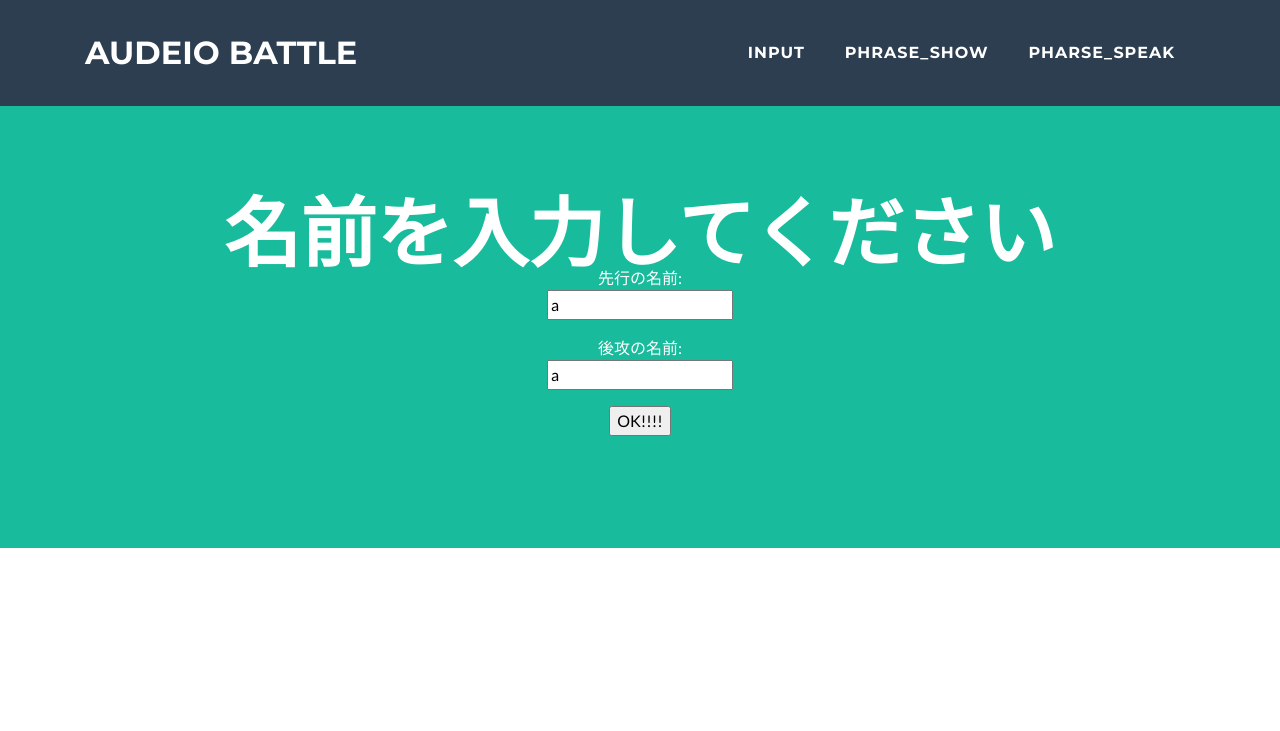
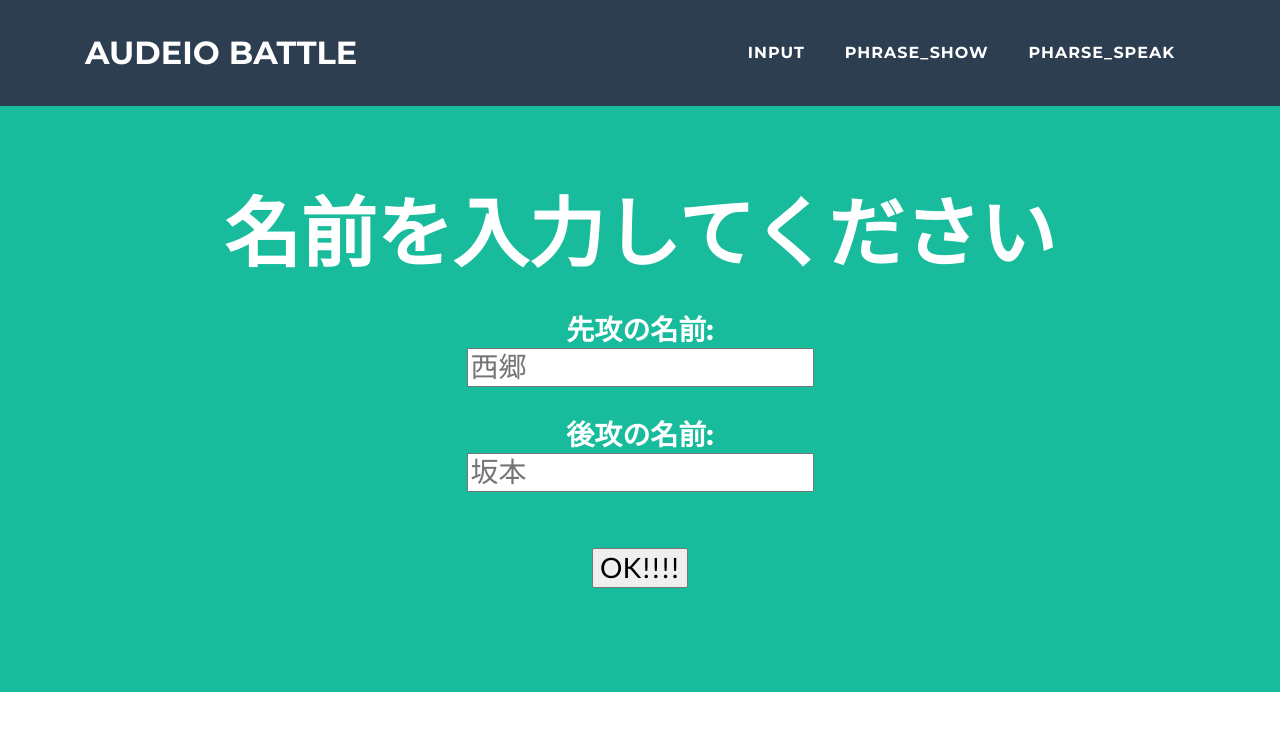
Before and after one commit to seven0525/voice-battle, a Flask app: page /send in a window 1280 px wide. Shown: the top 731 px of the page. Run offline with Flask 2, Linux system fonts and the light colour scheme; some libraries are stand-ins or nearby versions.

Commit message:
input.htmlのビュー変更

```diff
--- a/templates/input.html
+++ b/templates/input.html
@@ -5,16 +5,23 @@
         <h1 class="text-uppercase mb-0">名前を入力してください</h1>
         <div class="index_gamestart"></div>
     </div>
+    <br>
+    <br>
     <form action="/send" method="post">
-        <p>先行の名前:<br>
-            <input type="text" name="first_name" value="a" required>
-        </p>
-        <p>後攻の名前:<br>
-            <input type="text" name="second_name" value="a" required>
-        </p>
-        <p>
+        <h3>先攻の名前:<br>
+            <input type="text" name="first_name" placeholder="西郷" required>
+        </h3>
+        <br>
+        <h3>後攻の名前:<br>
+            <input type="text" name="second_name" placeholder="坂本" required>
+        </h3>
+
+        <br>
+        <br>
+
+        <h2>
             <input type = "submit" value = "OK!!!!" />
-        </p>
+        </h2>
     </form>
     <div>
         {% if result %}
```
Also changed, not shown: static/vendor/bootstrap/css/bootstrap.css.
